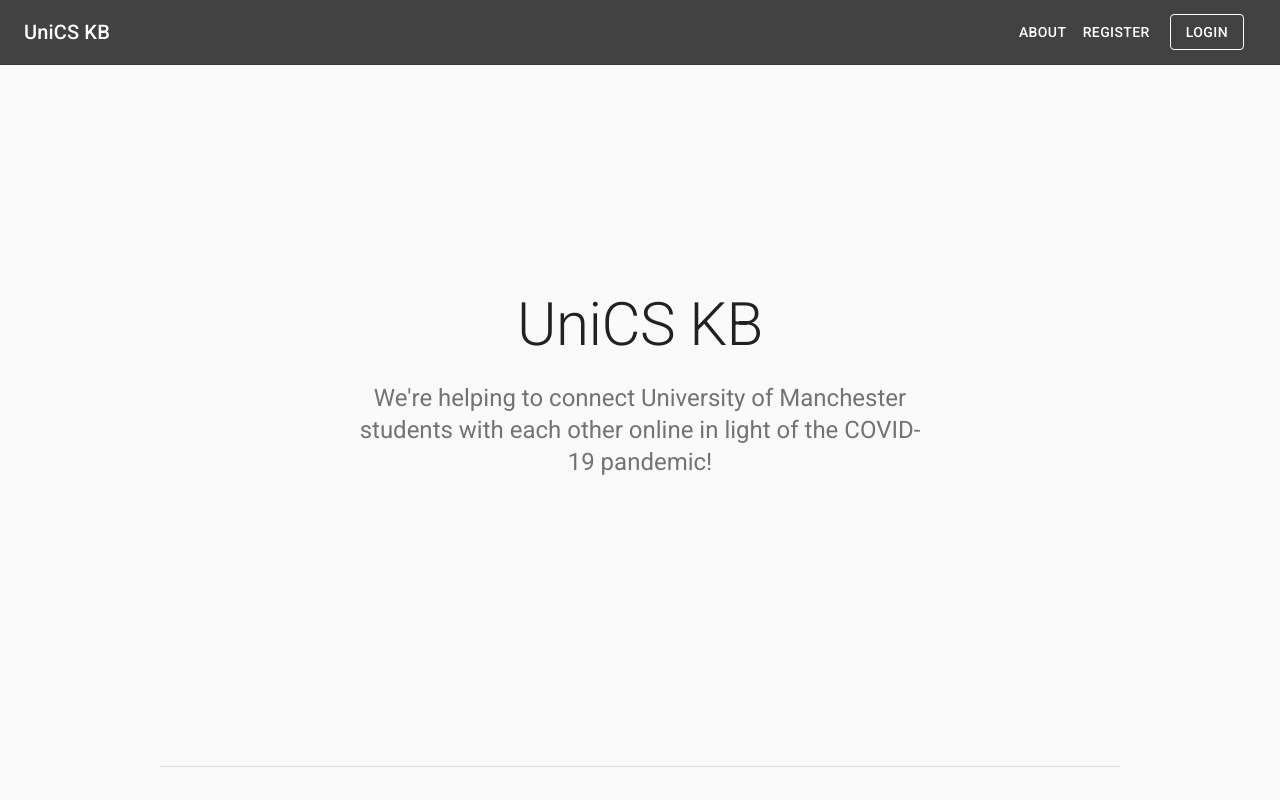
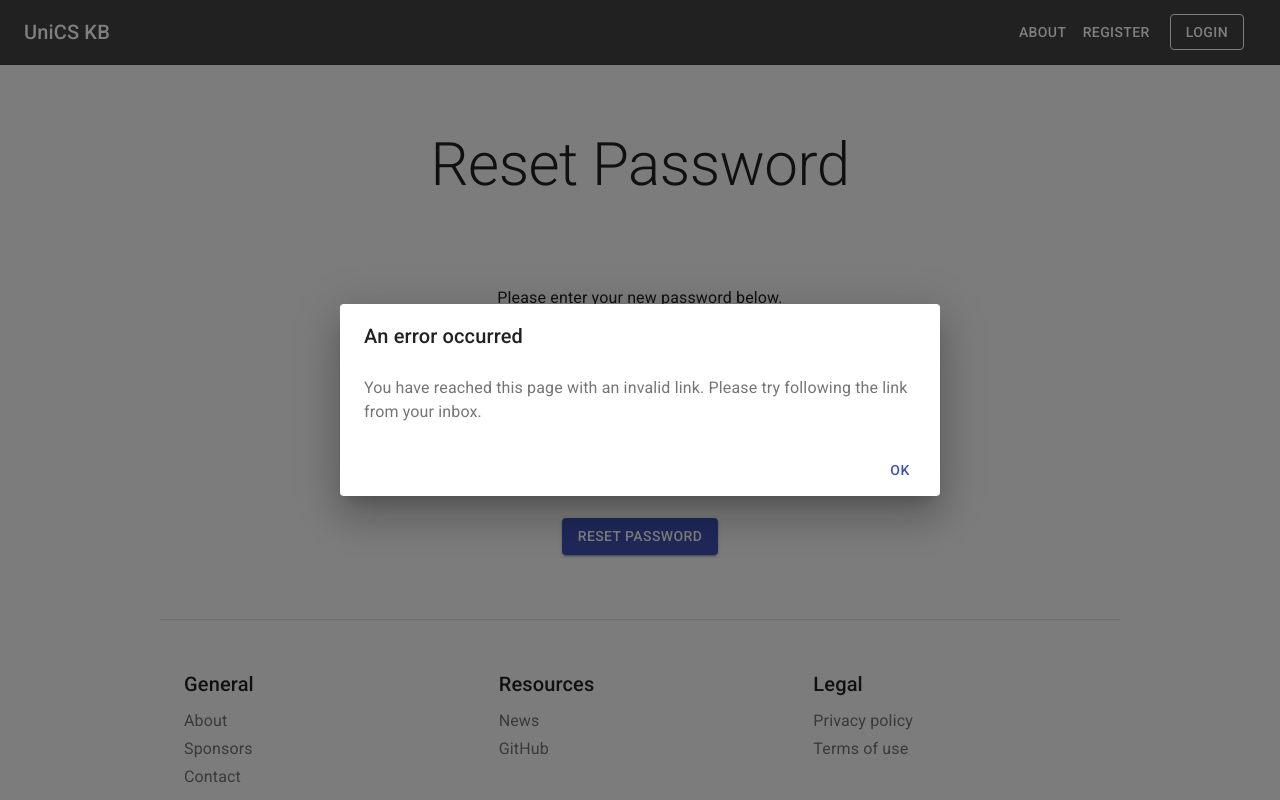
Before and after one commit to unicsmcr/unics_social, a React (Create React App) app: page /reset_password in a window 1280 px wide. Before the commit this address led to /. Shown: the top 800 px of the page. Built offline with nearby package versions, Linux system fonts and the light colour scheme; the HTML template or start-up script is replaced by a standard one; what @unicsmcr/unics_social_api_client would draw is missing.

Commit message:
fix: password resetting

```diff
--- a/src/App.tsx
+++ b/src/App.tsx
@@ -16,6 +16,7 @@
 import AutoAppBar from './components/AutoAppBar';
 import DiscordIntroPage from './components/routes/discord/DiscordIntroPage';
 import DiscordLinkerPage from './components/routes/discord/DiscordLinkerPage';
+import ResetPasswordPage from './components/routes/ResetPassword';
 
 function AppLayer({ children }) {
 	const match = useSelector(selectQueueMatch);
@@ -56,6 +57,7 @@
 								<ProtectedRoute path="/networking" exact component={NetworkingPage} />
 								<ProtectedRoute path="/discord" exact component={DiscordIntroPage} />
 								<Route path="/discord_link" exact component={DiscordLinkerPage} />
+								<Route path="/reset_password" exact component={ResetPasswordPage} />
 								<ProtectedRoute path="/chats/:id?/:type?" component={ChatPage} />
 								<Redirect to="/" />
 							</Switch>
--- a/src/components/routes/ForgotPasswordModal.tsx
+++ b/src/components/routes/ForgotPasswordModal.tsx
@@ -54,11 +54,12 @@
 						variant="outlined"
 						className={classes.textField}
 						defaultValue={props.email}
-						ref={textfieldRef}/>
+						ref={textfieldRef}
+						InputProps={{ type: 'email' }}/>
 					<Box className={classes.buttonBox}>
 						<Button color="primary" onClick={() => {
 							if (!textfieldRef.current) return;
-							const textarea: HTMLInputElement|null = textfieldRef.current.querySelector('input[type=text]');
+							const textarea: HTMLInputElement|null = textfieldRef.current.querySelector('input[type=email]');
 							if (!textarea) return;
 							const email = textarea.value.trim();
 							setState({ state: ModalState.Processing });
--- a/src/components/routes/LoginPage.tsx
+++ b/src/components/routes/LoginPage.tsx
@@ -128,15 +128,16 @@
 					<Divider />
 					<Link href="#" color="textSecondary" onClick={e => {
 						e.preventDefault();
+						setOpenModal(OpenModal.ForgotPassword);
+					}}>
+						Forgot your password?
+					</Link>
+					{' | '}
+					<Link href="#" color="textSecondary" onClick={e => {
+						e.preventDefault();
 						setOpenModal(OpenModal.ResendEmail);
 					}}>
 						Resend confirmation email
-					</Link>{' | '}
-					<Link href="#" color="textSecondary" onClick={e => {
-						e.preventDefault();
-						setOpenModal(OpenModal.ForgotPassword);
-					}}>
-						Forgot your password?
 					</Link>
 				</form>;
 			case LoginPageState.LoggingIn:
--- a/src/components/routes/ResendVerificationEmailModal.tsx
+++ b/src/components/routes/ResendVerificationEmailModal.tsx
@@ -3,7 +3,7 @@
 import asAPIError from '../util/asAPIError';
 import { client } from '../util/makeClient';
 
-interface ReportModalProps {
+interface ResendVerificationEmailModalProps {
 	open: boolean;
 	onClose: () => void;
 }
@@ -31,7 +31,7 @@
 	Finished
 }
 
-export function ResendVerificationEmailModal(props: ReportModalProps) {
+export function ResendVerificationEmailModal(props: ResendVerificationEmailModalProps) {
 	const classes = useStyles();
 
 	const [state, setState] = useState<{
@@ -46,17 +46,18 @@
 			case ModalState.Waiting:
 				return <>
 					<DialogContentText>
-						Haven't received your verification email? Please type in your email address below and we'll try to resend it. Alternatively, contact us if it still doesn't arrive.
+						Haven't received your confirmation email? Please type in your email address below and we'll try to resend it. Alternatively, contact us if it still doesn't arrive.
 					</DialogContentText>
 					<TextField
 						label="Email"
 						variant="outlined"
 						className={classes.textField}
-						ref={textfieldRef}/>
+						ref={textfieldRef}
+						InputProps={{ type: 'email' }}/>
 					<Box className={classes.buttonBox}>
 						<Button color="primary" onClick={() => {
 							if (!textfieldRef.current) return;
-							const textarea: HTMLInputElement|null = textfieldRef.current.querySelector('input[type=text]');
+							const textarea: HTMLInputElement|null = textfieldRef.current.querySelector('input[type=email]');
 							if (!textarea) return;
 							const email = textarea.value.trim();
 							setState({ state: ModalState.Processing });
@@ -65,12 +66,12 @@
 									.then(() => {
 										setState({
 											state: ModalState.Finished,
-											message: 'Your verification email has been resent!'
+											message: 'Your confirmation email has been resent!'
 										});
 									})
 									.catch(err => {
 										console.error(err);
-										const message = asAPIError(err) ?? 'An unknown error occurred trying to resend your verification email. Please try again later.';
+										const message = asAPIError(err) ?? 'An unknown error occurred trying to resend your confirmation email. Please try again later.';
 										setState({
 											state: ModalState.Finished,
 											message
@@ -83,7 +84,7 @@
 			case ModalState.Processing:
 				return <Box className={classes.centered}>
 					<DialogContentText className={classes.spaced}>
-						Resending the verification email...
+						Resending the confirmation email...
 					</DialogContentText>
 					<CircularProgress className={classes.spaced} />
 				</Box>;
@@ -106,7 +107,7 @@
 		props.onClose();
 		setTimeout(() => setState({ state: ModalState.Waiting }), 250);
 	}}>
-		<DialogTitle>Resend verification email</DialogTitle>
+		<DialogTitle>Resend confirmation email</DialogTitle>
 		<DialogContent>
 			{ generateBody() }
 		</DialogContent>
--- /dev/null
+++ b/src/components/routes/ResetPassword.tsx
@@ -0,0 +1,151 @@
+import { Box, Button, CircularProgress, Container, makeStyles, Paper, TextField, Typography } from '@material-ui/core';
+import CheckCircleOutlineIcon from '@material-ui/icons/CheckCircleOutline';
+import React, { useRef, useState } from 'react';
+import { useHistory } from 'react-router-dom';
+import Page from '../Page';
+import asAPIError from '../util/asAPIError';
+import { client } from '../util/makeClient';
+import NotificationDialog from '../util/NotificationDialog';
+
+const useStyles = makeStyles(theme => ({
+	root: {
+		minHeight: '60vh'
+	},
+	heroContent: {
+		padding: theme.spacing(8, 2, 0, 2)
+	},
+	mainContent: {
+		padding: theme.spacing(8, 2, 0, 2),
+		textAlign: 'center'
+	},
+	paddedPg: {
+		padding: theme.spacing(1, 0),
+		textAlign: 'justify',
+		textJustify: 'inter-word'
+	},
+	padded: {
+		marginTop: theme.spacing(2),
+		padding: theme.spacing(2)
+	},
+	marginTop: {
+		marginTop: theme.spacing(4)
+	},
+	form: {
+		textAlign: 'center'
+	},
+	field: {
+		width: '100%',
+		marginTop: theme.spacing(4)
+	},
+	button: {
+		marginTop: theme.spacing(4)
+	},
+	paper: {
+		padding: theme.spacing(2)
+	}
+}));
+
+enum PageState {
+	Idle,
+	Doing,
+	Success
+}
+
+export default function ResetPasswordPage() {
+	const classes = useStyles();
+	const formRef = useRef<HTMLFormElement>(null);
+	const [pageState, setPageState] = useState<PageState>(PageState.Idle);
+	const history = useHistory();
+	const params = new URLSearchParams(history.location.search);
+	const token = params.get('token') ?? '';
+
+	const [error, setError] = useState<{ show: boolean; message?: string }>(
+		token
+			? {
+				show: false
+			}
+			: {
+				show: true,
+				message: 'You have reached this page with an invalid link. Please try following the link from your inbox.'
+			}
+	);
+
+	const resetPassword = () => {
+		if (!formRef.current) {
+			setError({ show: true, message: 'Something went wrong!' });
+			return;
+		}
+		const form = new FormData(formRef.current);
+		const password = form.get('password') as string|undefined;
+		const formPassword = form.get('confirmPassword') as string|undefined;
+		if (!password || !formPassword) {
+			setError({ show: true, message: 'Please fill in both fields' });
+			return;
+		}
+		if (password !== formPassword) {
+			setError({ show: true, message: 'Passwords don\'t match' });
+			return;
+		}
+		if (password.length < 10) {
+			setError({ show: true, message: 'Password must be at least 10 characters long ' });
+			return;
+		}
+		setPageState(PageState.Doing);
+		client.resetPassword({
+			token,
+			newPassword: password
+		})
+			.then(() => {
+				setPageState(PageState.Success);
+			})
+			.catch(err => {
+				const message = asAPIError(err) ?? 'An error occurred resetting your password.';
+				setPageState(PageState.Idle);
+				setError({ show: true, message });
+			});
+	};
+
+	const generateBody = () => {
+		switch (pageState) {
+			case PageState.Idle:
+				return <>
+					<Typography variant="body1">Please enter your new password below.</Typography>
+					<form className={classes.form} ref={formRef} onSubmit={e => {
+						e.preventDefault();
+						resetPassword();
+					}}>
+						<TextField label="Password *" variant="outlined" className={classes.field} inputProps={{ type: 'password' }} name="password"/>
+						<TextField label="Confirm Password *" variant="outlined" className={classes.field} inputProps={{ type: 'password' }} name="confirmPassword"/>
+						<Button variant="contained" type="submit" color="primary" className={classes.button}>Reset Password</Button>
+					</form>
+				</>;
+			case PageState.Doing:
+				return <CircularProgress />;
+			case PageState.Success:
+				return <Paper elevation={2} className={classes.paper}>
+					<CheckCircleOutlineIcon color="primary" fontSize="large" />
+					<Typography variant="body1">Your password has now been reset!</Typography>
+				</Paper>;
+		}
+	};
+
+	return <Page>
+		<Box className={classes.root}>
+			{/* Hero unit */}
+			<Container maxWidth="sm" component="main" className={classes.heroContent}>
+				<Typography component="h1" variant="h2" align="center" color="textPrimary" gutterBottom>
+					Reset Password
+				</Typography>
+			</Container>
+			<Container maxWidth="sm" component="section" className={classes.mainContent}>
+				{ generateBody() }
+			</Container>
+			{/* End hero unit */}
+		</Box>
+		<NotificationDialog
+			message={error.message ?? ''}
+			show={error.show}
+			onClose={() => setError({ ...error, show: false })}
+			title="An error occurred" />
+	</Page>;
+}
```
